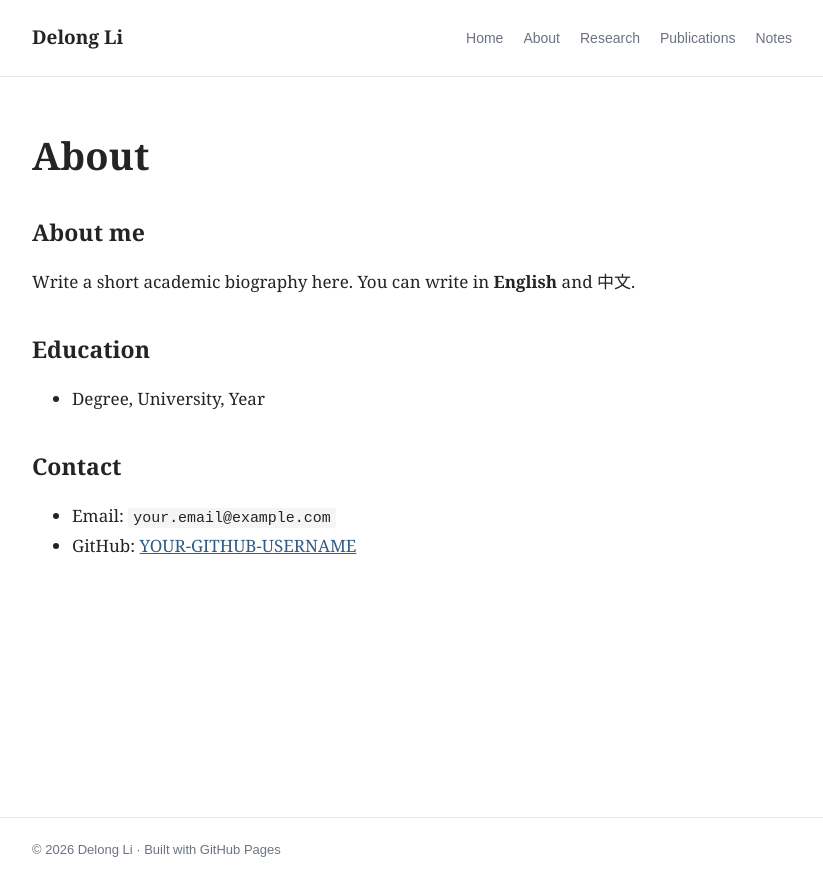
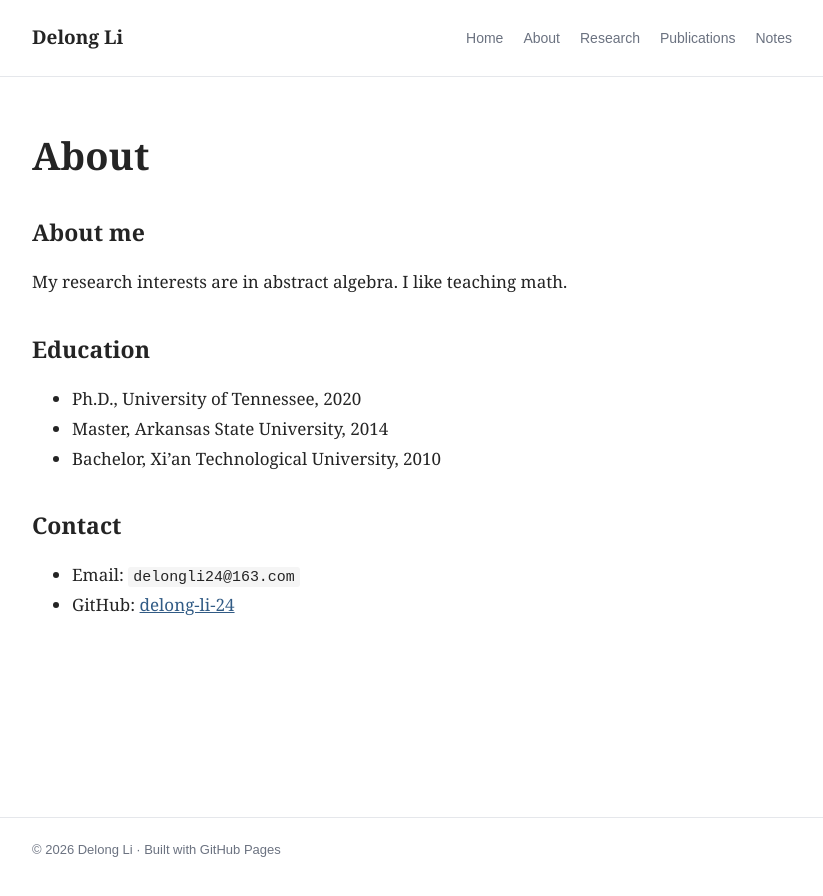
Before and after one commit to delong-li-24/delong-li-24.github.io, a Jekyll site: the page built from about.md, in a window 1280 px wide. Shown: the top 896 px of the page, without its empty margins (228-1051 px from the left). Built offline with Jekyll 4.4.1, drawn with Linux system fonts in a browser that asks for light colours.

Commit message:
Update about.md

```diff
--- a/about.md
+++ b/about.md
@@ -6,13 +6,15 @@ permalink: /about/
 
 ## About me
 
-Write a short academic biography here. You can write in **English** and 中文.
+My research interests are in abstract algebra. I like teaching math.
 
 ## Education
 
-- Degree, University, Year
+- Ph.D., University of Tennessee, 2020
+- Master, Arkansas State University, 2014
+- Bachelor, Xi'an Technological University, 2010
 
 ## Contact
 
-- Email: `your.email@example.com`
-- GitHub: [YOUR-GITHUB-USERNAME](https://github.com/YOUR-GITHUB-USERNAME)
+- Email: `delongli24@163.com`
+- GitHub: [delong-li-24](https://github.com/delong-li-24)
```
